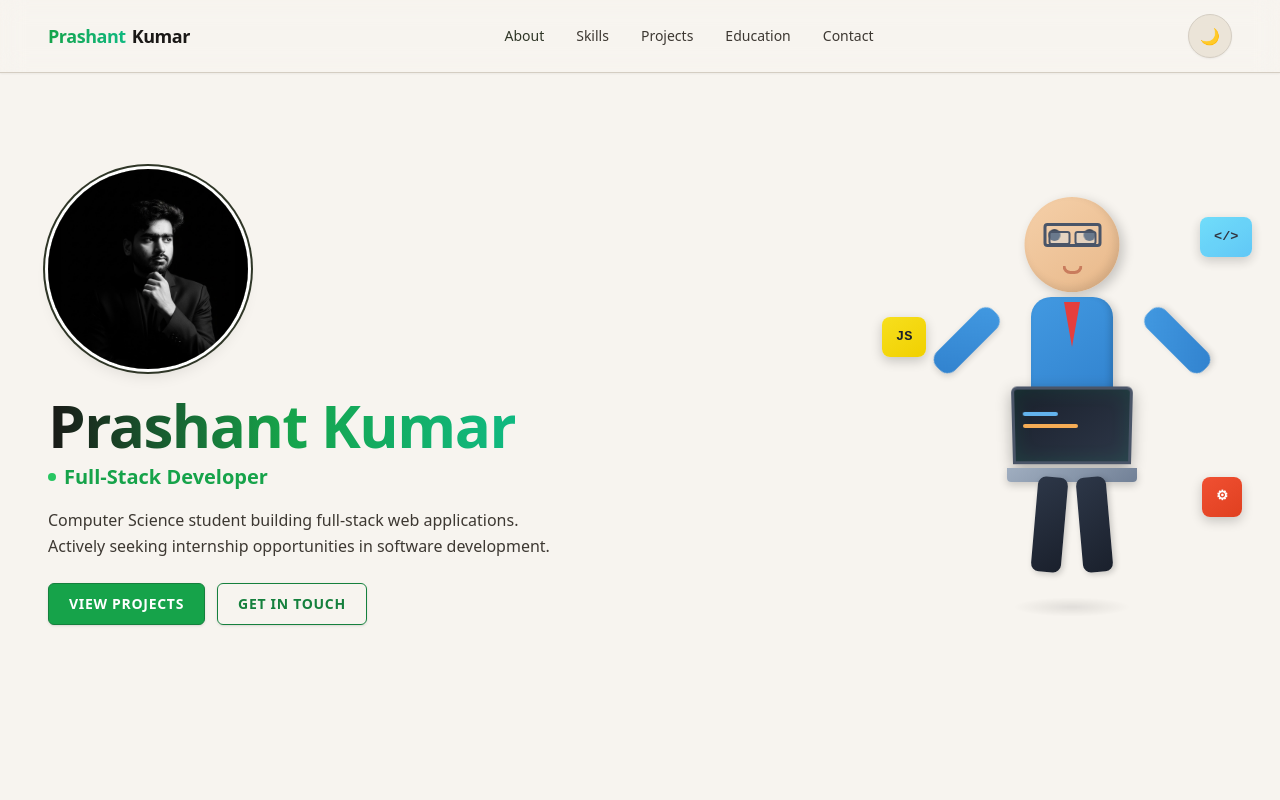
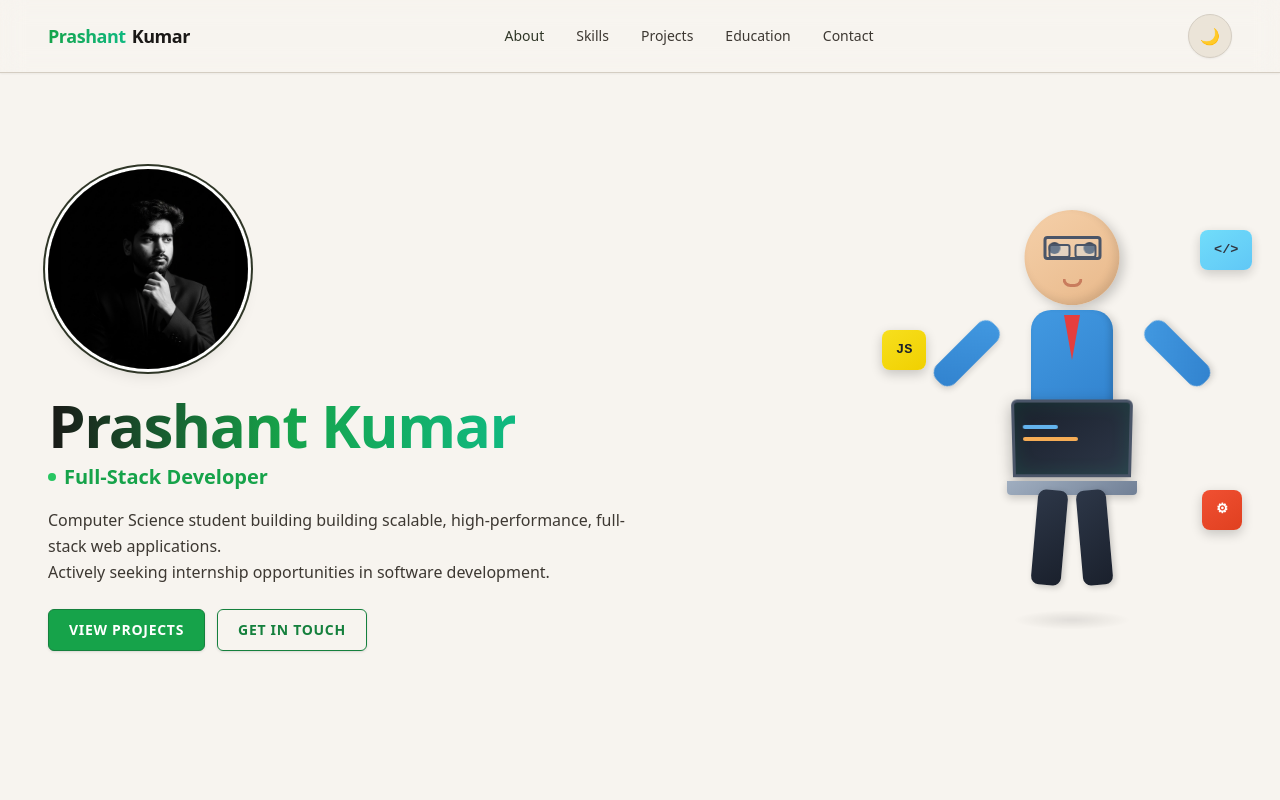
Before and after one commit to Prashant730/Portfolio, a React (Vite) app: page / in a window 1280 px wide. Shown: the top 800 px of the page. Built offline with nearby package versions, Linux system fonts and the light colour scheme.

Commit message:
Enhance description of web application skills
Updated description to emphasize scalability and performance.

```diff
--- a/src/App.jsx
+++ b/src/App.jsx
@@ -320,7 +320,7 @@ function App() {
               Full-Stack Developer
             </p>
             <p className="text-base text-[var(--text-secondary)] leading-relaxed mb-6 max-w-prose">
-              Computer Science student building full-stack web applications.
+              Computer Science student building building scalable, high-performance, full-stack web applications.
                 <br />
                 Actively seeking internship opportunities in software development.
             </p>
```
